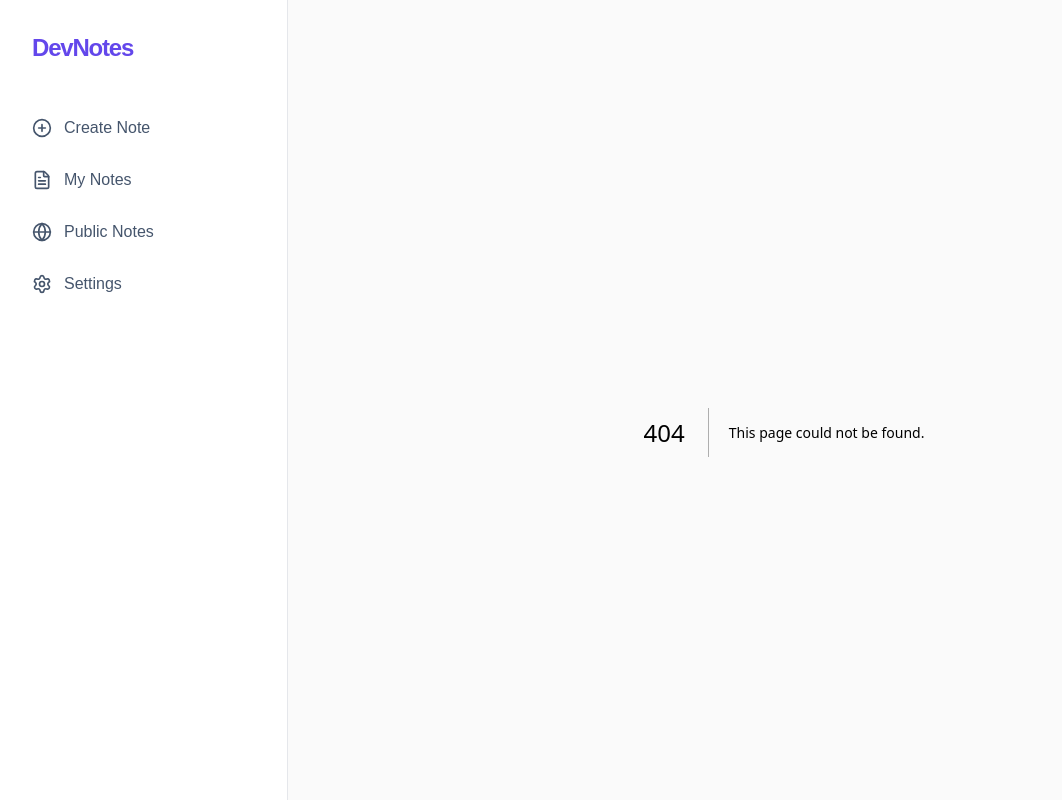
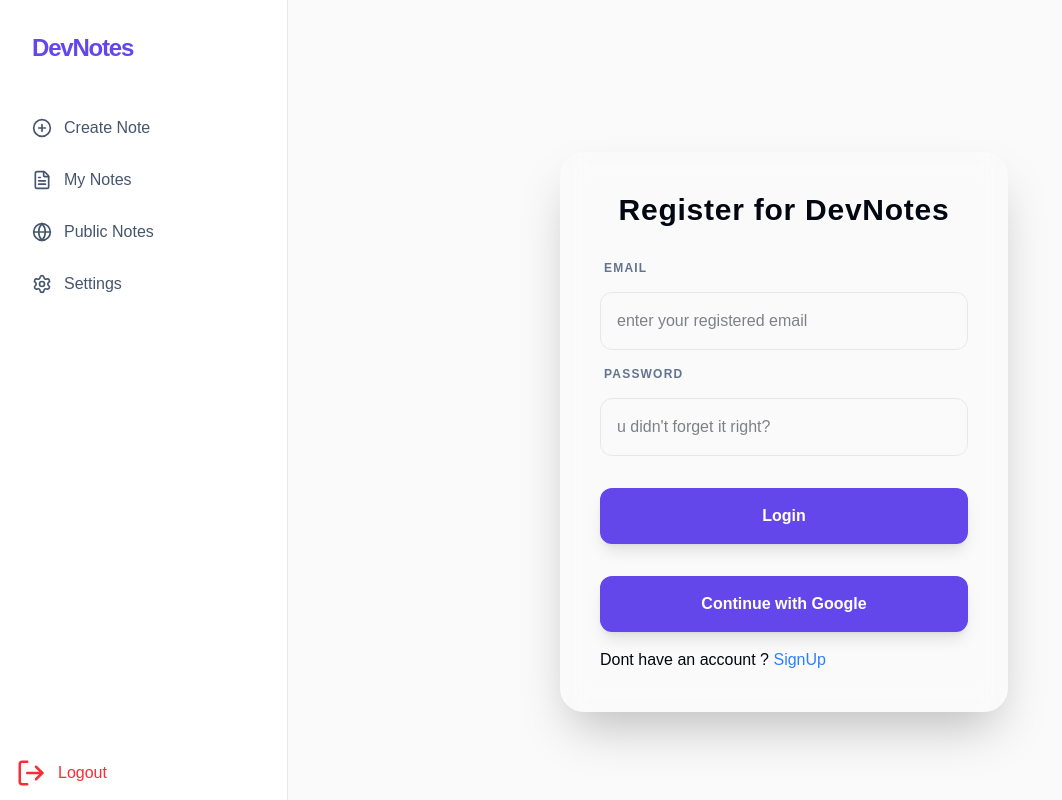
Before and after one commit to Sangramborude14/coolnotes, a Next.js app: page /login in a window 1280 px wide. Before the commit this address had no page. Shown: the whole page, without its empty margins (0-1062 px from the left). Built offline with nearby package versions, Linux system fonts and the light colour scheme.

Commit message:
better auth AuthN and AuthZ completed

```diff
--- a/app/layout.tsx
+++ b/app/layout.tsx
@@ -1,8 +1,9 @@
+
 import type { Metadata } from "next";
 import { Geist, Geist_Mono } from "next/font/google";
 import "./globals.css";
-import { PlusCircle, FileText,Globe, Settings } from "lucide-react";
 
+import Sidebar from "./../components/Sidebar"
 const geistSans = Geist({
   variable: "--font-geist-sans",
   subsets: ["latin"],
@@ -30,32 +31,7 @@ export default function RootLayout({
     >
       <body className="flex h-screen overflow-hidden">
         <aside className="w-72 border-r border-border bg-white flex flex-col">
-          <div className="p-8 font-bold text-2xl tracking-tighter text-primary">
-            DevNotes
-          </div>
-           <nav className="flex-1 px-4 py-2 flex flex-col gap-1">
-
-          <div className="flex items-center gap-3 px-4 py-3 rounded-xl text-slate-600  duration-200 hover:bg-primary/10 hover:text-primary transition-all cursor-pointer group">
-            <PlusCircle size={20} className="group-hover:scale-110 transition-transform"/>
-            <span className="font-medium"> Create Note</span>
-            </div>
-
-          <div className="flex items-center gap-3 px-4 py-3 rounded-xl text-slate-600 hover:bg-primary/10 hover:text-primary transition-all cursor-pointer group">
-          <FileText size={20} className="group-hover:scale-110 transition-transform"/>
-          <span className="font-medium">My Notes</span>
-          </div>
-
-          <div className="flex items-center gap-3 px-4 py-3 rounded-xl text-slate-600  duration-200 hover:bg-primary/10 hover:text-primary transition-all  cursor-pointer group">
-          <Globe size={20} className="group-hover:scale-110 transition-transform"/>
-          <span className="font-medium">Public Notes</span>
-          </div>
-
-          <div className="flex items-center gap-3 px-4 py-3 rounded-xl text-slate-600  duration-200 hover:bg-primary/10 hover:text-primary transition-all cursor-pointer group">
-          <Settings size={20} className="group-hover:scale-110 transition-transform"/>
-          <span className="font-medium">Settings</span>
-          </div>
-
-        </nav>
+          <Sidebar/>
         </aside>
 
 
--- /dev/null
+++ b/app/login/page.tsx
@@ -0,0 +1,63 @@
+"use client"
+
+import { authClient } from "@/lib/auth-client"
+import { useState } from "react"
+import Link from "next/link";
+import { useRouter } from "next/navigation";
+
+export default function Login() {
+    const [email,setEmail] = useState("");
+    const [password,setPassword] = useState("")
+    const router = useRouter();
+
+
+
+    const handleLogin = async () => {
+        const {data,error} = await authClient.signIn.email({
+            email,password,
+        });
+
+        if (error) {
+            alert(error.message);
+        }else{
+
+            router.push("/")
+        }
+    };
+
+
+    return(<>
+    <div
+     className="flex items-center justify-center min-h-screen bg-background">
+        <div
+        className="glass p-10 rounded-3xl w-full max-w-md flex flex-col gap-4 shadow-2xl">
+            <h2
+            className="mb-4 text-center text-3xl font-bold tracking-wide ">
+                Register for DevNotes</h2>
+            <label
+            className="text-xs font-bold uppercase tracking-widest text-slate-500 ml-1">
+                Email</label>
+            <input type="text" placeholder="enter your registered email" name="email" onChange={(e) => setEmail(e.target.value)}
+            className="p-4 rounded-xl border border-border bgwhite/50 focus:ring-primary focus:ring-2 outline-none transition-all ">
+            </input>
+            <label
+             className="text-xs font-bold uppercase tracking-widest text-slate-500 ml-1">
+                Password</label>
+            <input type="password" name="password"onChange={(e) => setPassword(e.target.value)} placeholder="u didn't forget it right?" className="p-4 rounded-xl border border-border bgwhite/50 focus:ring-primary focus:ring-2 outline-none transition-all ">
+            </input>
+
+            <button type="submit" name="signup" onClick={handleLogin}
+            className="mt-4 bg-primary text-white p-4 rounded-xl font-bold hover:scale-105 transition-all shadow-lg">
+             Login</button>
+
+             <button type="submit" name="google-login" onClick={() => authClient.signIn.social({provider: "google"})}
+                            className="mt-4 bg-primary text-white p-4 rounded-xl font-bold hover:scale-105 transition-all shadow-lg">
+              Continue with Google
+                </button>
+            <p>
+                Dont have an account ? <Link href="/signup" className="text-blue-500">SignUp</Link>
+            </p>
+    </div>
+    </div>
+    </>)
+}
--- /dev/null
+++ b/app/signup/page.tsx
@@ -0,0 +1,52 @@
+"use client"
+
+import { authClient } from "@/lib/auth-client"
+import { useState } from "react"
+import Link from "next/link";
+import { useRouter } from "next/navigation";
+
+export default function SignUp() {
+    const [email,setEmail] = useState("");
+    const [password,setPassword] = useState("")
+    const [name,setName] = useState("")
+    const router = useRouter()
+
+    const handleSignUp = async () => {
+        const {data,error} = await authClient.signUp.email({
+            email,password,name,
+        });
+
+        if (error) {
+            alert(error.message);
+        }else{
+            console.log(`success`,data)
+            router.push("/")
+
+        }
+    };
+
+    return(<>
+    <div
+     className="flex items-center justify-center min-h-screen bg-background">
+        <div
+        className="glass p-10 rounded-3xl w-full max-w-md flex flex-col gap-4 shadow-2xl">
+            <h2 className="mb-4 text-center text-3xl font-bold tracking-wide ">Register for DevNotes</h2>
+            <label
+            className="text-xs font-bold uppercase tracking-widest text-slate-500 ml-1">Email</label>
+            <input type="text" placeholder="keep it unique" name="email" onChange={(e) => setEmail(e.target.value)}
+            className="p-4 rounded-xl border border-border bgwhite/50 focus:ring-primary focus:ring-2 outline-none transition-all "></input>
+            <label
+             className="text-xs font-bold uppercase tracking-widest text-slate-500 ml-1">Password</label>
+            <input type="password" name="password"onChange={(e) => setPassword(e.target.value)} placeholder="keep it safe 🗝️" className="p-4 rounded-xl border border-border bgwhite/50 focus:ring-primary focus:ring-2 outline-none transition-all "></input>
+            <label
+             className="text-xs font-bold uppercase tracking-widest text-slate-500 ml-1">Name</label>
+            <input type="name" name="name" placeholder="Your Name" onChange={(e) => setName(e.target.value)}  className="p-4 rounded-xl border border-border bgwhite/50 focus:ring-primary focus:ring-2 outline-none transition-all "></input>
+            <button type="submit" name="signup" onClick={handleSignUp}
+            className="mt-4 bg-primary text-white p-4 rounded-xl font-bold hover:scale-105 transition-all shadow-lg">SignUp</button>
+            <p>
+                Already have an account ? <Link href="/login"className="text-blue-500">Login</Link>
+            </p>
+    </div>
+    </div>
+    </>)
+}
--- /dev/null
+++ b/components/Sidebar.tsx
@@ -0,0 +1,47 @@
+"use client"
+
+import { PlusCircle, FileText,Globe, Settings,LogOut } from "lucide-react";
+import { authClient } from "@/lib/auth-client";
+
+
+export default function Sidebar() {
+    return (
+        <>
+        <div className="p-8 font-bold text-2xl tracking-tighter text-primary">
+            DevNotes
+          </div>
+           <nav className="flex-1 px-4 py-2 flex flex-col gap-1">
+
+          <div className="flex items-center gap-3 px-4 py-3 rounded-xl text-slate-600  duration-200 hover:bg-primary/10 hover:text-primary transition-all cursor-pointer group">
+            <PlusCircle size={20} className="group-hover:scale-110 transition-transform"/>
+            <span className="font-medium"> Create Note</span>
+            </div>
+
+          <div className="flex items-center gap-3 px-4 py-3 rounded-xl text-slate-600 hover:bg-primary/10 hover:text-primary transition-all cursor-pointer group">
+          <FileText size={20} className="group-hover:scale-110 transition-transform"/>
+          <span className="font-medium">My Notes</span>
+          </div>
+
+          <div className="flex items-center gap-3 px-4 py-3 rounded-xl text-slate-600  duration-200 hover:bg-primary/10 hover:text-primary transition-all  cursor-pointer group">
+          <Globe size={20} className="group-hover:scale-110 transition-transform"/>
+          <span className="font-medium">Public Notes</span>
+          </div>
+
+          <div className="flex items-center gap-3 px-4 py-3 rounded-xl text-slate-600  duration-200 hover:bg-primary/10 hover:text-primary transition-all cursor-pointer group">
+          <Settings size={20} className="group-hover:scale-110 transition-transform"/>
+          <span className="font-medium">Settings</span>
+          </div>
+
+        </nav>
+        <div>
+          <button onClick={async () => {
+            await authClient.signOut();
+            window.location.href = "/login";
+          }} className="flex w-full items-center gap-3 px-4 py-3 rounded-xl text-red-500 hover:bg-red-50 transition-all font-medium group">
+            <LogOut size={30} className="group-hover:-translate-x-1 transition-transform"/>
+            <span>Logout</span>
+          </button>
+        </div>
+        </>
+    )
+}
--- /dev/null
+++ b/middleware.ts
@@ -0,0 +1,24 @@
+import { betterFetch } from "@better-fetch/fetch";
+import { NextResponse, type NextRequest } from "next/server";
+
+export default async function middleware(request: NextRequest) {
+    // 1. Check if the user has a session
+    const { data: session } = await betterFetch("/api/auth/get-session", {
+        baseURL: request.nextUrl.origin,
+        headers: {
+            cookie: request.headers.get("cookie") || "",
+        },
+    });
+
+    // 2. If no session and trying to access a protected page, redirect to Login
+    if (!session && !request.nextUrl.pathname.startsWith("/login") && !request.nextUrl.pathname.startsWith("/signup")) {
+        return NextResponse.redirect(new URL("/login", request.url));
+    }
+
+    return NextResponse.next();
+}
+
+// 3. Tell Next.js which paths to protect
+export const config = {
+    matcher: ["/((?!api|_next/static|_next/image|favicon.ico).*)"],
+};
--- a/package.json
+++ b/package.json
@@ -9,6 +9,7 @@
     "lint": "eslint"
   },
   "dependencies": {
+    "@better-fetch/fetch": "^1.1.21",
     "better-auth": "^1.6.11",
     "next": "^16.2.6",
     "react": "^19.2.6",
```
Also changed, not shown: public/web_dark_rd_ctn@1x.png (added), 1 other file (tests, documents, lock files or other folders).
